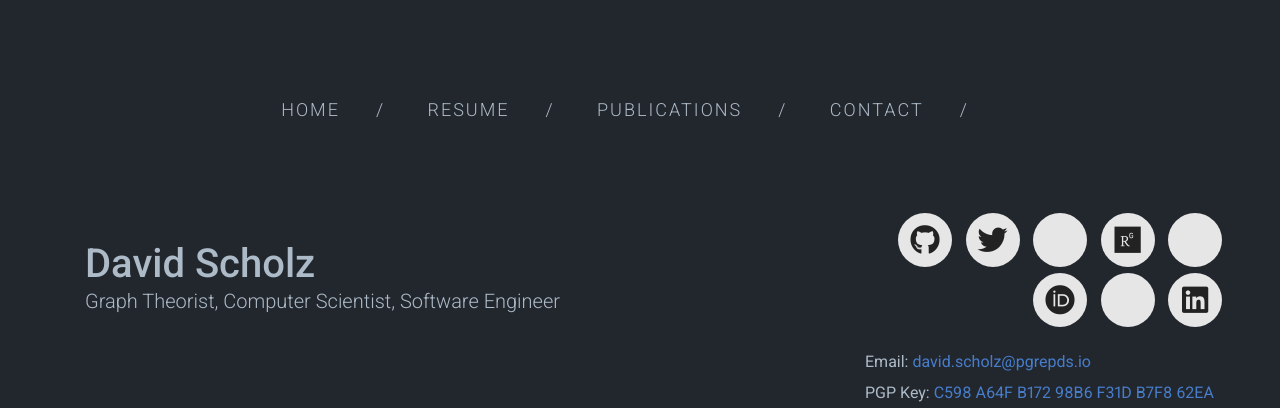
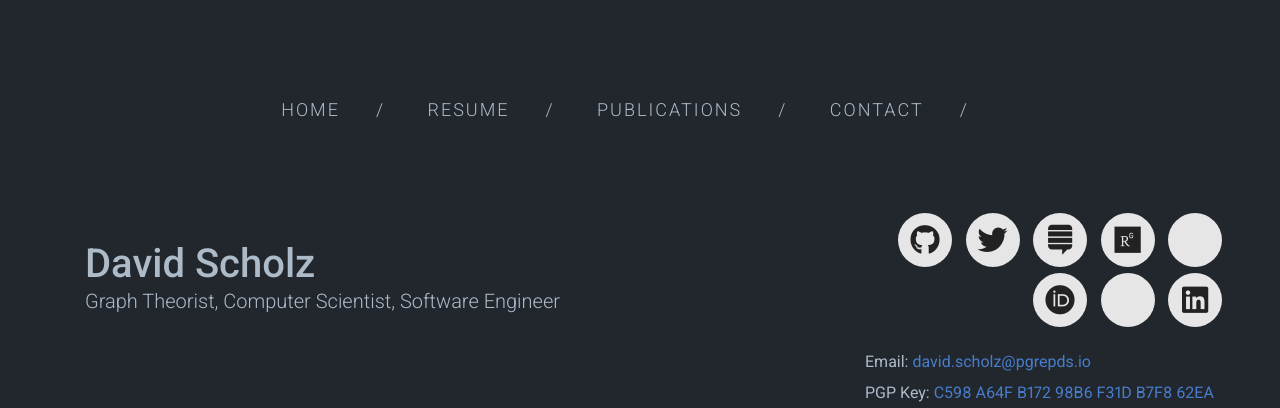
Before and after one commit to pgrepds/pgrepds.github.io, a Jekyll site: the page built from index.html, in a window 1280 px wide. Shown: the top 408 px of the page. Built offline with Jekyll 4.4.1, drawn with Linux system fonts in a browser that asks for light colours; nearby versions of some CDN libraries; a style sheet for code colours, icons or effects is not loaded.

Commit message:
replace mathoverflow icon with stack exchange icon

```diff
--- a/_includes/header.html
+++ b/_includes/header.html
@@ -23,7 +23,7 @@
         {%- if site.stackexchange_username -%}
           <li>
             <a target="_blank" href="https://math.stackexchange.com/users/{{ site.stackexchange_username | escape }}" class="button button--sacnite button--round-l">
-              <i class="ai ai-mathoverflow" title="Math Overflow"></i>
+              <i class="fab fa-stack-exchange" title="Stack Exchange"></i>
             </a>
           </li>
         {%- endif -%}
```
